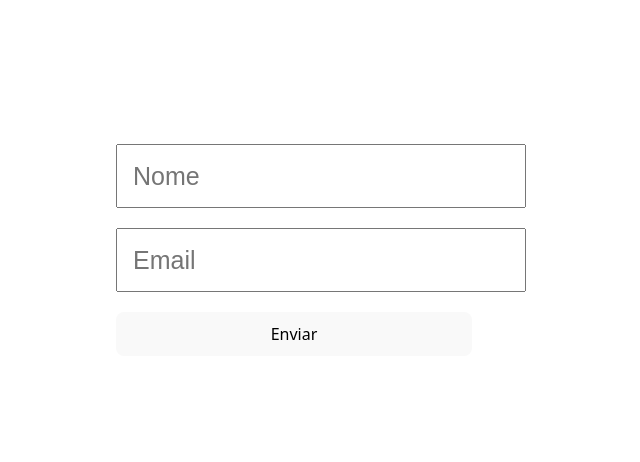
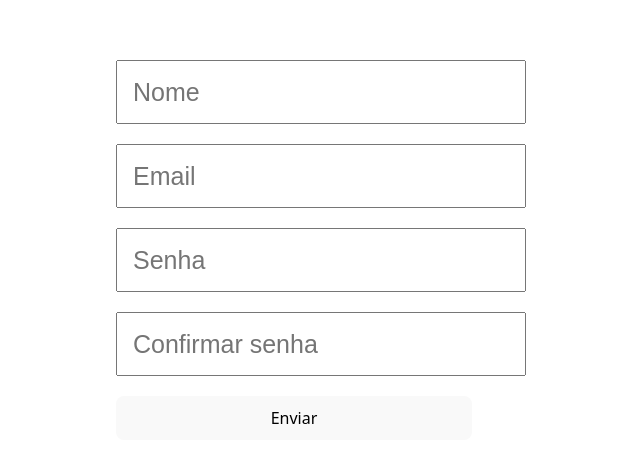
Before and after one commit to CastilhoY/ReactHookFormFundamentos, a React (Vite) app: page / in a window 1280 px wide. Shown: the part 150-612 px from the top of the page, without its empty margins (346-986 px from the left). Built offline with nearby package versions, Linux system fonts and the light colour scheme.

Commit message:
aplicando regex no zod, aplicando confirmação de senha

```diff
--- a/src/App.tsx
+++ b/src/App.tsx
@@ -4,10 +4,28 @@ import { z } from "zod";
 import { zodResolver } from "@hookform/resolvers/zod";
 import "./App.css";
 
-const schema = z.object({
-  nome: z.string().min(3, "O nome deve ter pelo menos 3 caracteres"),
-  email: z.string().toLowerCase().pipe(z.email("Formato de email inválido")),
-});
+const schema = z
+  .object({
+    nome: z.string().min(3, "O nome deve ter pelo menos 3 caracteres"),
+    email: z
+      .string()
+      .toLowerCase()
+      .pipe(
+        z.email("Formato de email inválido, ex. de email válido: nome@mail.com")
+      ),
+    senha: z
+      .string()
+      .min(6, "A senha deve ter pelo menos 6 caracteres")
+      .regex(/^[A-Za-z0-9]+$/, "a senha deve conter apenas letras e números"),
+    ConfirmarSenha: z
+      .string()
+      .min(6, "A senha deve ter pelo menos 6 caracteres"),
+  })
+
+  .refine((data) => data.senha === data.ConfirmarSenha, {
+    message: "As senhas não conferem",
+    path: ["ConfirmarSenha"],
+  });
 
 type FormData = z.infer<typeof schema>;
 
@@ -47,6 +65,22 @@ function App() {
         />
         <p>{errors.email?.message}</p>
 
+        <input
+          {...register("senha")}
+          type="password"
+          placeholder="Senha"
+          className="inputText"
+        />
+        <p>{errors.senha?.message}</p>
+
+        <input
+          {...register("ConfirmarSenha")}
+          type="password"
+          placeholder="Confirmar senha"
+          className="inputText"
+        />
+        <p>{errors.ConfirmarSenha?.message}</p>
+
         <button type="submit">Enviar</button>
       </form>
     </>
```
